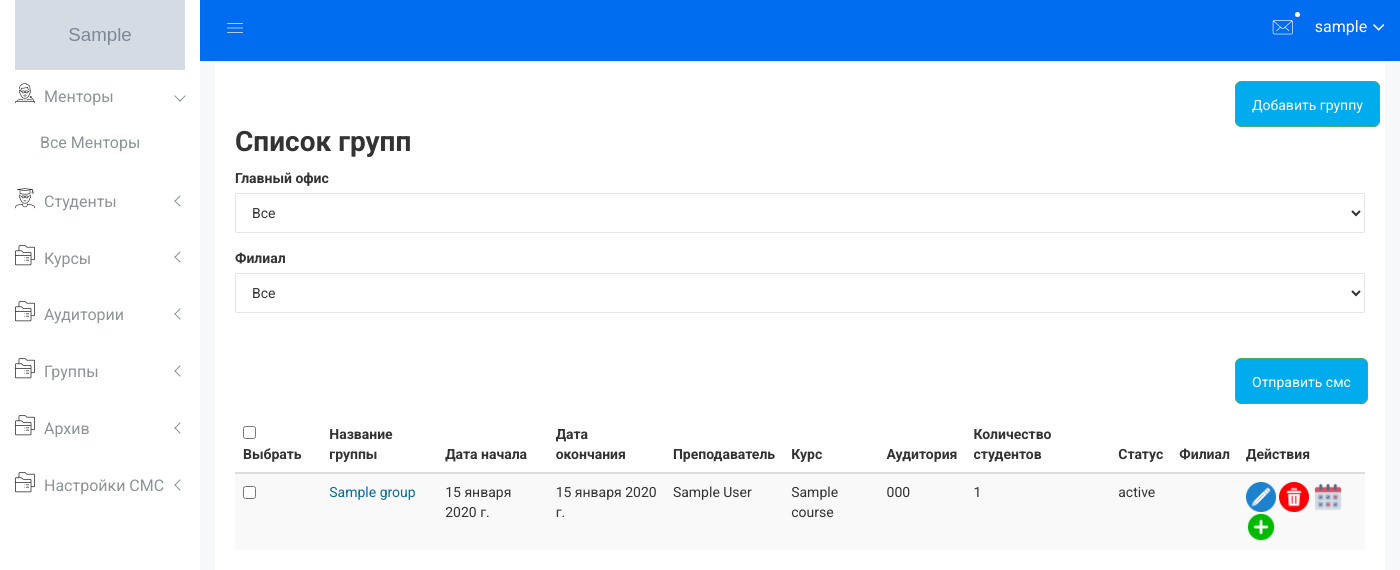
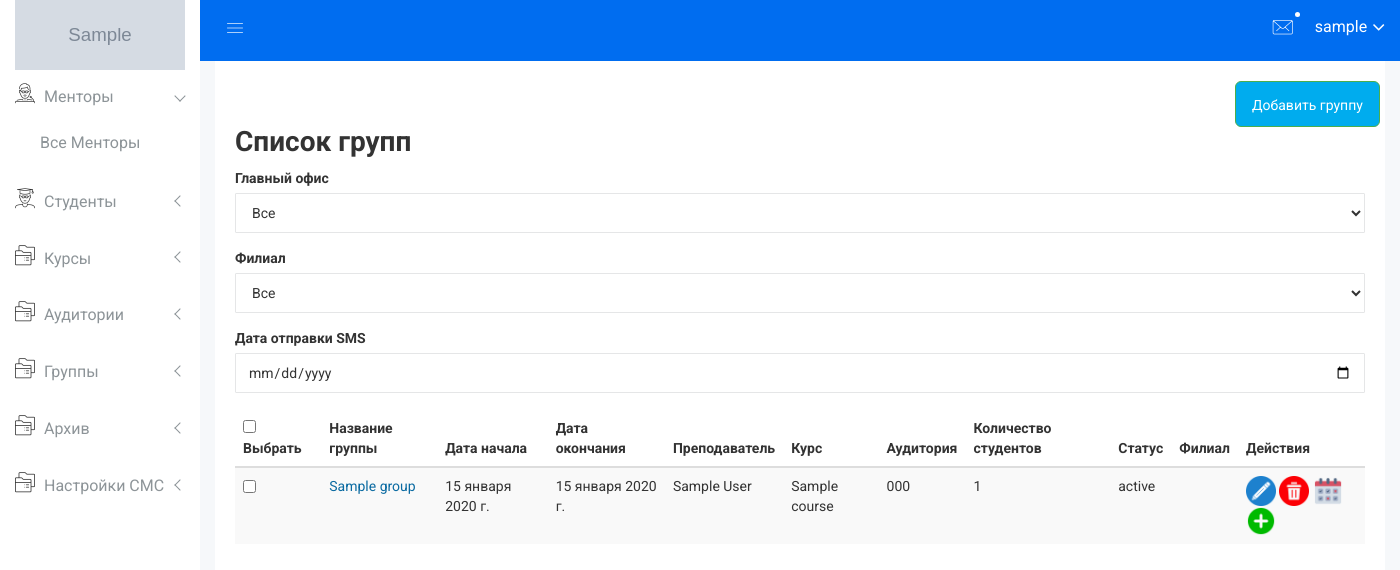
Before and after one commit to javlonartikbaev/Edu_Center, a Django app: page /send_message/ in a window 1400 px wide. Shown: the top 570 px of the page. Run offline with Django 5.2, Linux system fonts and the light colour scheme; a user stored in the database is signed in; tables that the repository leaves empty hold one stand-in row (values such as "Sample post"); grey boxes marked "Sample" are stand-in pictures; some libraries are stand-ins or nearby versions; some web fonts are replaced.

Commit message:
changed func send sms

```diff
--- a/students_management/templates/groups/groups_sms.html
+++ b/students_management/templates/groups/groups_sms.html
@@ -15,12 +15,9 @@
                                 class="mini-sub-pro">Добавить группу</span></a>
                         </button>
 
-
                         <h1>Список групп</h1>
                         <form method="GET" action="{% url 'groups_sms' %}">
                             <div class="form-group">
-
-
                                 <label for="main_office">Главный офис</label>
                                 <select id="main_office" name="main_office" class="form-control"
                                         onchange="this.form.submit()">
@@ -45,6 +42,10 @@
                                 </select>
                             </div>
                         </form>
+                        <div class="form-group">
+                            <label for="sms_date">Дата отправки SMS</label>
+                            <input type="date" id="sms_date" name="sms_date" class="form-control">
+                        </div>
                         {% if groups %}
                             <form method="POST" action="{% url 'groups_sms' %}">
                                 {% csrf_token %}
@@ -104,13 +105,16 @@
                                             </td>
                                         </tr>
                                     {% endfor %}
-                                    <button class="btn btn-lg btn-success"
-                                            style="background-color: #00acee; margin-left: 1000px; margin-top: 30px"><a
-                                            title="Add Courses" style="color:white;" href="{% url 'groups_sms' %}"><span
-                                            class="mini-sub-pro">Отправить смс</span></a>
-                                    </button>
                                     </tbody>
                                 </table>
+
+                                <!-- Add date selection input -->
+
+
+                                <button class="btn btn-lg btn-success"
+                                        style="background-color: #00acee; margin-left: 1000px; margin-top: 30px">
+                                    <span class="mini-sub-pro">Отправить смс</span>
+                                </button>
                             </form>
                         {% endif %}
                     </div>
--- a/students_management/views.py
+++ b/students_management/views.py
@@ -1730,6 +1730,7 @@ def groups_sms(request):
     selected_branch_id = request.GET.get('branch')
     branch_logo = Branch.objects.filter(admin_id=user.id)
     groups = Group.objects.all()
+    sms_date =request.POST.get('sms_date')
     if user.role == 'super admin':
         template_sms = SmsTemplates.objects.filter(text_categories='sms для уведомления групп').first()
         if selected_main_office_id:
@@ -1748,7 +1749,7 @@ def groups_sms(request):
                     text = template_sms.text_sms.format(
                         edu_name=student.main_office_id.name_main_office,
                         student_name=student.first_name_s,
-                        date=datetime.today(),
+                        date=sms_date
                     )
 
                     send_sms(phone, text, request)
```
